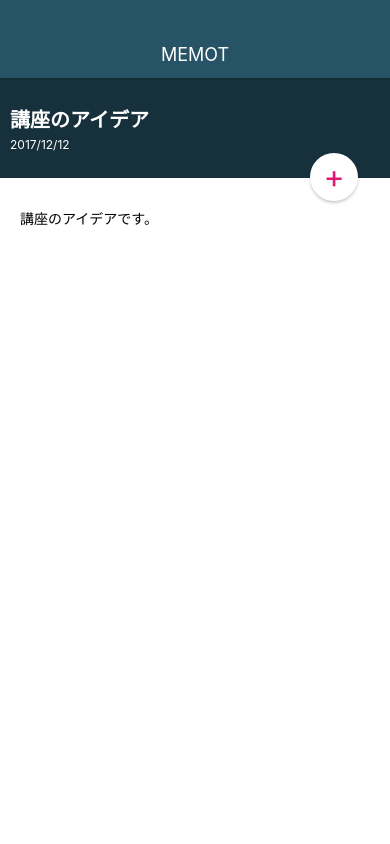
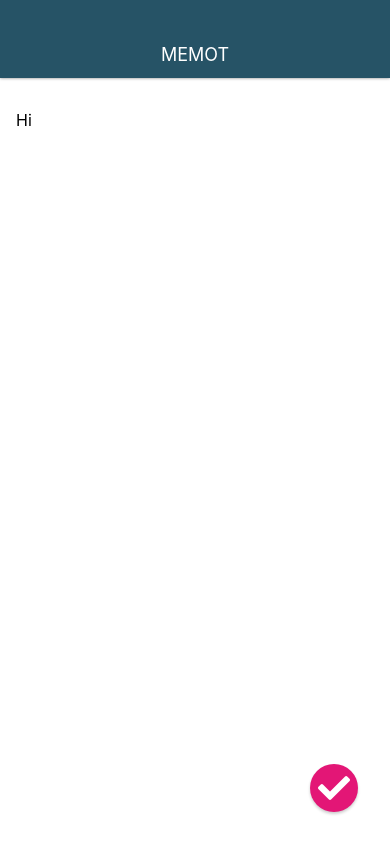
Before and after one commit to eni1223/MemoApp2, a React Native app: screen / in a window 390 px wide. Built offline with nearby package versions, Linux system fonts and the light colour scheme.

Commit message:
Create MemoEditScreen

```diff
--- a/App.js
+++ b/App.js
@@ -2,7 +2,7 @@
 import { StyleSheet, View } from 'react-native';
 
 import Appbar from './src/components/Appbar';
-import MemoDetailScreen from './src/screens/MemoDetailScreen';
+import MemoEditScreen from './src/screens/MemoEditScreen';
 
 
 export default class App extends React.Component {
@@ -10,7 +10,7 @@
     return (
       <View style={styles.container}>
         <Appbar />
-        <MemoDetailScreen />
+        <MemoEditScreen />
       </View>
     );
   }
--- a/package.json
+++ b/package.json
@@ -8,7 +8,9 @@
     "eject": "expo eject"
   },
   "dependencies": {
+    "@expo/vector-icons": "^8.0.0",
     "expo": "^34.0.1",
+    "expo-font": "^6.0.1",
     "react": "16.8.3",
     "react-dom": "^16.8.6",
     "react-native": "https://github.com/expo/react-native/archive/sdk-34.0.0.tar.gz",
--- a/src/elements/CircleButton.js
+++ b/src/elements/CircleButton.js
@@ -1,9 +1,29 @@
 import React from 'react';
 import { StyleSheet, View, Text } from 'react-native';
+import * as Font from 'expo-font';
+import fontAwesome from '../../assets/fonts/fa-solid-900.ttf';
+import { createIconSet } from 'react-native-vector-icons';
+
+const CustomIcon = createIconSet({
+  pencil: '\uf303',
+  plus: '\uf067',
+  check: '\uf00c',
+}, 'fontAwesome');
 
 class CircleButton extends React.Component {
+  state = {
+    fontLoaded: false,
+  };
+
+  async componentWillMount() {
+    await Font.loadAsync({
+      fontAwesome: fontAwesome,
+    });
+    this.setState({ fontLoaded: true });
+  }
+
   render() {
-    const { style, color } = this.props;
+    const { name, style, color } = this.props;
 
     let bgColor = '#E31676';
     let textColor = '#fff';
@@ -15,14 +35,15 @@
 
     return (
       <View style={[styles.circleButton, style, { backgroundColor: bgColor }]}>
-        <Text style={[styles.circleButtonTitle, { color: textColor }]}>
-          {this.props.children}
-        </Text>
+        {
+          this.state.fontLoaded ? (
+            <CustomIcon name={name} style={[styles.circleButtonTitle, { color: textColor }]} />
+          ) : null
+        }
       </View>
     );
   }
 }
-
 const styles = StyleSheet.create({
   circleButton: {
     position: 'absolute',
@@ -39,6 +60,7 @@
     shadowRadius: 3,
   },
   circleButtonTitle: {
+    fontFamily: 'fontAwesome',
     fontSize: 32,
     lineHeight: 32,
     color: '#FFF',
--- a/src/screens/MemoDetailScreen.js
+++ b/src/screens/MemoDetailScreen.js
@@ -22,7 +22,7 @@
           </Text>
         </View>
 
-        <CircleButton color="white" style={styles.editButton}>+</CircleButton>
+        <CircleButton name="pencil" color="white" style={styles.editButton} />
       </View>
     );
   }
--- /dev/null
+++ b/src/screens/MemoEditScreen.js
@@ -0,0 +1,34 @@
+import React from 'react';
+import { StyleSheet, View, Text, TextInput } from 'react-native';
+
+import CircleButton from '../elements/CircleButton';
+
+class MemoEditScreen extends React.Component {
+  render() {
+    return (
+      <View style={styles.container}>
+        <TextInput style={styles.memoEditInput} multiline value="Hi" />
+        <CircleButton name="check" />
+      </View>
+    );
+  }
+}
+
+
+const styles = StyleSheet.create({
+  container: {
+    flex: 1,
+    width: '100%',
+  },
+  memoEditInput: {
+    backgroundColor: '#fff',
+    flex: 1,
+    paddingTop: 32,
+    paddingLeft: 16,
+    paddingRight: 16,
+    paddingBottom: 16,
+    fontSize: 16,
+  },
+});
+
+export default MemoEditScreen;
--- a/src/screens/MemoListScreen.js
+++ b/src/screens/MemoListScreen.js
@@ -9,7 +9,7 @@
     return (
     <View style={styles.container}>
       <MemoList />
-      <CircleButton>+</CircleButton>
+      <CircleButton name="plus" />
     </View>
     );
   }
```
Also changed, not shown: assets/fonts/fa-solid-900.ttf (added), 1 other file (tests, documents, lock files or other folders).
